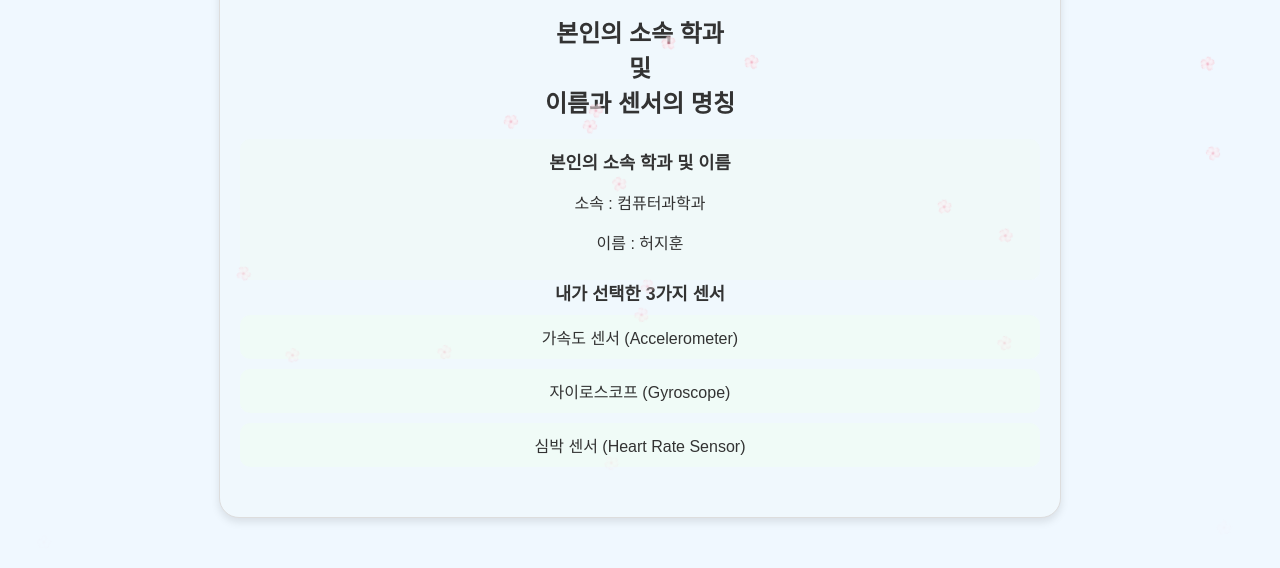
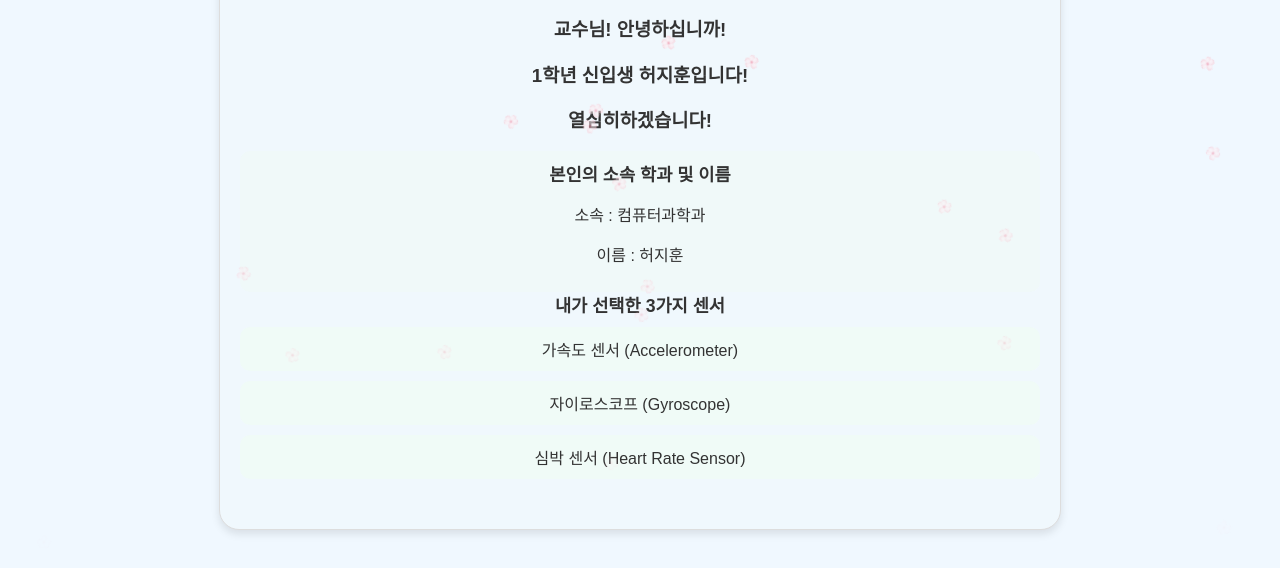
Before and after one commit to JiHunHeo/assignment, a plain HTML site: page index.html in a window 1280 px wide. Shown: the part 232-800 px from the top of the page. Drawn offline with Linux system fonts and the light colour scheme.

Commit message:
add introduce comment

```diff
--- a/index.html
+++ b/index.html
@@ -10,7 +10,9 @@
     <body>
         <section class="wrap_box">
             <h1 class="title">컴퓨터의 이해 중간과제</h1>
-            <h2 class="sub_title">본인의 소속 학과<br />및<br />이름과 센서의 명칭</h2>
+            <h3 class="sub_title">교수님! 안녕하십니까!</h3>
+            <h3 class="sub_title">1학년 신입생 허지훈입니다!</h3>
+            <h3 class="sub_title">열심히하겠습니다!</h3>
             <div class="cont">
                 <div class="cont_box">
                     <div class="cont_list">
```
